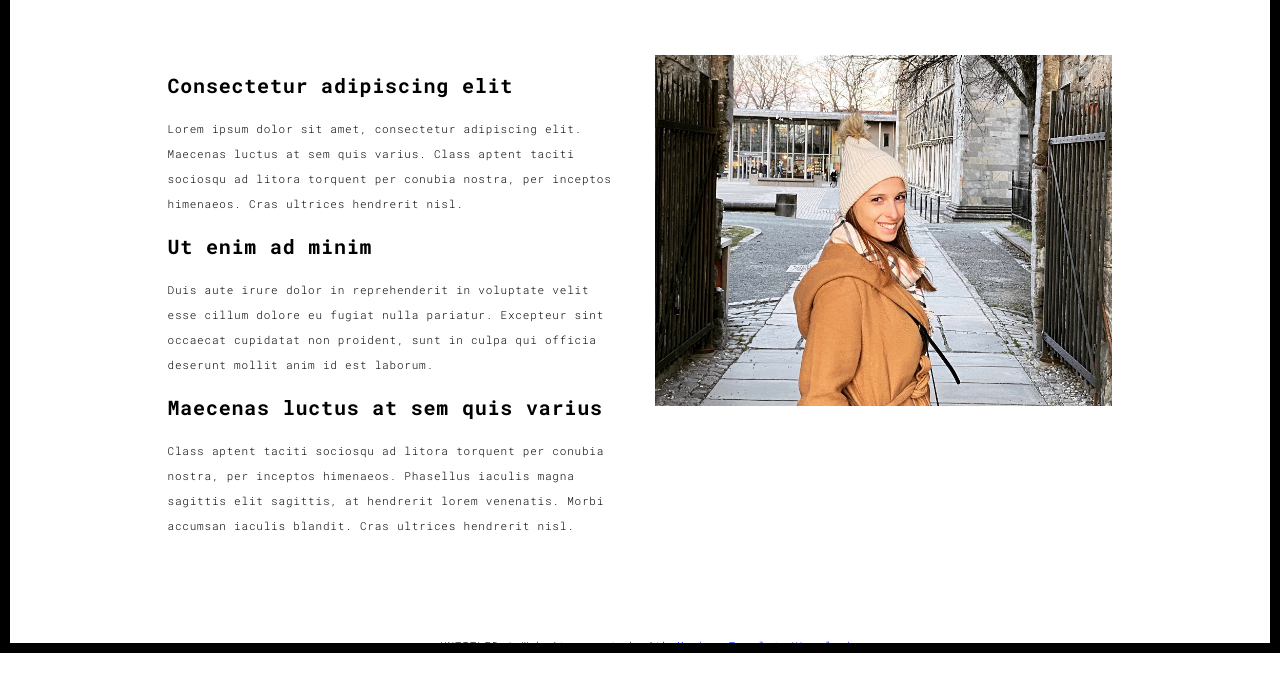
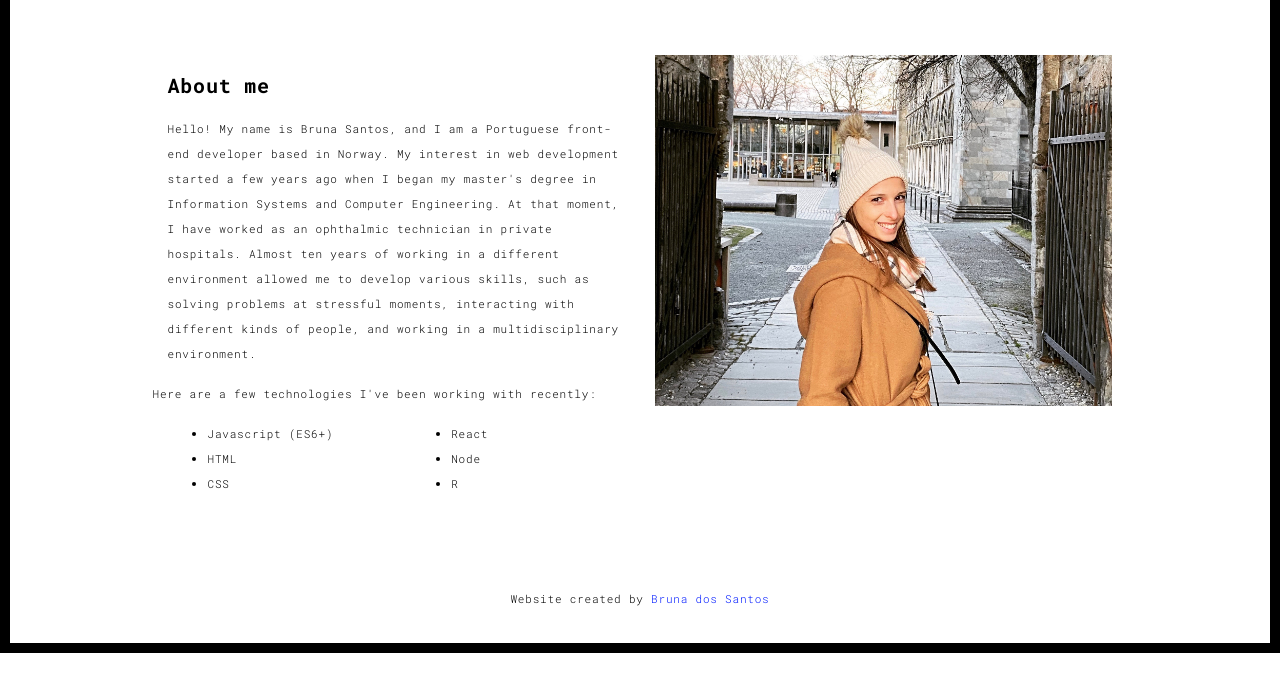
Before and after one commit to brunadossantos-tech/Portfolio, a plain HTML site: page about.html in a window 1280 px wide. Shown: the part 147-830 px from the top of the page. After the commit the page ends 800 px from the top, so only its background shows below. Drawn offline with Linux system fonts and the light colour scheme.

Commit message:
add files and imgs

```diff
--- a/about.html
+++ b/about.html
@@ -62,16 +62,41 @@
             <div class="col-md-10 col-md-offset-1">
               <div class="row">
                 <div class="col-xs-12 col-md-6">
-                  <h3>Consectetur adipiscing elit</h3>
-                  <p>Lorem ipsum dolor sit amet, consectetur adipiscing elit. Maecenas luctus at sem quis varius.
-                  Class aptent taciti sociosqu ad litora torquent per conubia nostra, per inceptos himenaeos. Cras ultrices hendrerit nisl.</p>
-                  <h3>Ut enim ad minim </h3>
-                  <p>Duis aute irure dolor in reprehenderit in voluptate velit esse
-                  cillum dolore eu fugiat nulla pariatur. Excepteur sint occaecat cupidatat non
-                  proident, sunt in culpa qui officia deserunt mollit anim id est laborum.
-                  <h3>Maecenas luctus at sem quis varius</h3>
-                  <p>
-                  Class aptent taciti sociosqu ad litora torquent per conubia nostra, per inceptos himenaeos. Phasellus iaculis magna sagittis elit sagittis, at hendrerit lorem venenatis. Morbi accumsan iaculis blandit. Cras ultrices hendrerit nisl.</p>
+                  <h3>About me</h3>
+                  <p >Hello! My name is Bruna Santos, and I am a Portuguese front-end developer based in Norway. My interest in web
+                  development started a few years ago when I began my master's degree in Information Systems and Computer Engineering. At
+                  that moment, I have worked as an ophthalmic technician in private hospitals. Almost ten years of working in a different
+                  environment allowed me to develop various skills, such as solving problems at stressful moments, interacting with
+                  different kinds of people, and working in a multidisciplinary environment.</p>
+                  <div class="row">
+                    <p>Here are a few technologies I've been working with recently:</p>
+                    <div class="col-xs-6">
+                      <ul>
+                        <li>
+                          Javascript (ES6+)
+                        </li>
+                        <li>
+                          HTML
+                        </li>
+                        <li>
+                          CSS
+                        </li>
+                      </ul>
+                    </div>
+                    <div class="col-xs-6">
+                      <ul>
+                        <li>
+                          React
+                        </li>
+                        <li>
+                          Node
+                        </li>
+                        <li>
+                          R
+                        </li>
+                      </ul>
+                    </div>
+                  </div>
                 </div>
                 <div class="col-xs-12 col-md-6">
                   <img src="./assets/images/profil.jpg" class="img-responsive" alt="">
@@ -91,7 +116,8 @@
   <div class="container">
     <div class="row">
       <div class="col-xs-12">
-        <p>© UNTITLED | Website created with <a href="http://www.mashup-template.com/" title="Create website with free html template">Mashup Template</a>/<a href="https://www.unsplash.com/" title="Beautiful Free Images">Unsplash</a></p>
+        <p>Website created by <a href="https://github.com/brunadossantos-tech" target="_blank"
+            title="Create website with free html template">Bruna dos Santos</a>
       </div>
     </div>
   </div>
```
Also changed, not shown: contact.html (+2 -1 lines), work.html (+1 -7 lines), works.html (+19 -18 lines), assets/images/work001-01.jpg (deleted), assets/images/work01-hover.jpg, assets/images/work02-hover.jpg, assets/images/work03-hover.jpg, assets/images/work04-hover.jpg (added), 3 other files.
